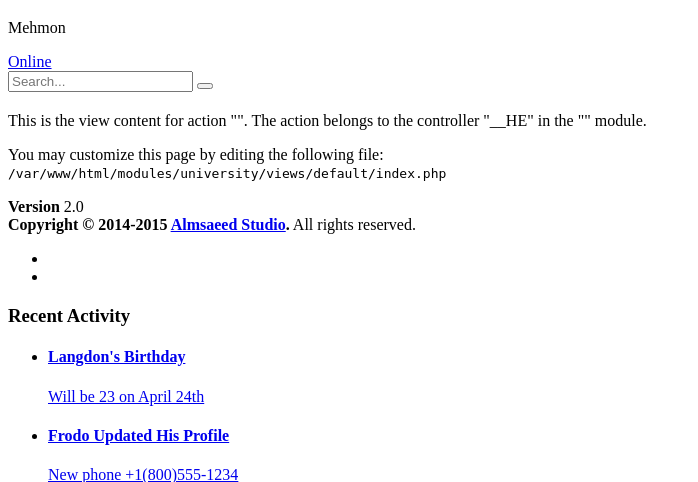
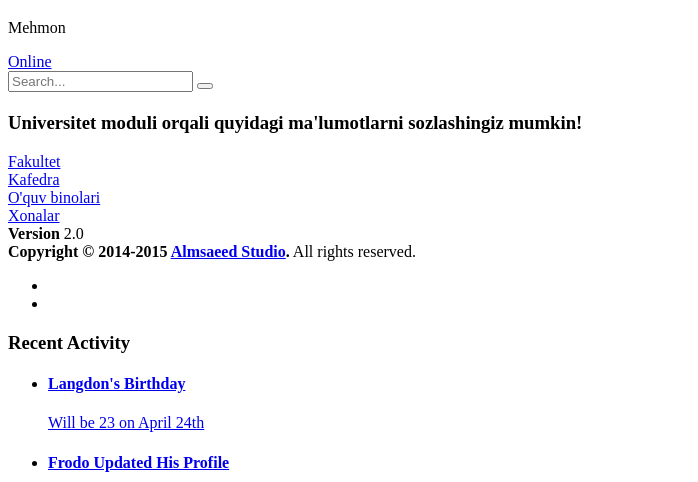
Before and after one commit to muzart/tatu, a Yii app: template basic/modules/university/views/default/index.php in a window 1280 px wide. Shown: the part 3697-4179 px from the top of the page, without its empty margins (0-698 px from the left). Run offline with PHP 8.4 and a stand-in for Yii, Linux system fonts and the light colour scheme; the template is opened without the code that fills it, so the values that code supplies are empty; some libraries are stand-ins or nearby versions.

Commit message:
University module views fixed

```diff
--- a/basic/modules/university/views/default/index.php
+++ b/basic/modules/university/views/default/index.php
@@ -1,12 +1,19 @@
 <div class="university-default-index">
-    <h1><?= $this->context->action->uniqueId ?></h1>
-    <p>
-        This is the view content for action "<?= $this->context->action->id ?>".
-        The action belongs to the controller "<?= get_class($this->context) ?>"
-        in the "<?= $this->context->module->id ?>" module.
-    </p>
-    <p>
-        You may customize this page by editing the following file:<br>
-        <code><?= __FILE__ ?></code>
-    </p>
+    <h3>Universitet moduli orqali quyidagi ma'lumotlarni sozlashingiz mumkin!</h3>
+
+    <div class="row">
+        <div class="col-md-3">
+            <?=\yii\helpers\Html::a('Fakultet',['faculty/index']);?>
+        </div>
+        <div class="col-md-3">
+            <?=\yii\helpers\Html::a('Kafedra',['department/index']);?>
+        </div>
+        <div class="col-md-3">
+            <?=\yii\helpers\Html::a('O\'quv binolari',['building/index']);?>
+        </div>
+        <div class="col-md-3">
+            <?=\yii\helpers\Html::a('Xonalar',['room/index']);?>
+        </div>
+    </div>
+
 </div>
--- a/basic/modules/university/views/faculty/view.php
+++ b/basic/modules/university/views/faculty/view.php
@@ -30,7 +30,10 @@ $this->params['breadcrumbs'][] = $this->title;
         'attributes' => [
             'id',
             'name',
-            'building_id',
+            [
+                'attribute' => 'building_id',
+                'value' => $model->building->name,
+            ]
         ],
     ]) ?>
 
--- a/basic/modules/university/views/layouts/header.php
+++ b/basic/modules/university/views/layouts/header.php
@@ -7,7 +7,7 @@ use yii\helpers\Html;
 
 <header class="main-header">
 
-    <?= Html::a('<span class="logo-mini">APP</span><span class="logo-lg">' . Yii::$app->name . '</span>', Yii::$app->homeUrl, ['class' => 'logo']) ?>
+    <?= Html::a('<span class="logo-mini">TATU</span><span class="logo-lg"> Universitet </span>', '/university', ['class' => 'logo']) ?>
 
     <nav class="navbar navbar-static-top" role="navigation">
 
--- a/basic/modules/university/views/room/view.php
+++ b/basic/modules/university/views/room/view.php
@@ -30,7 +30,10 @@ $this->params['breadcrumbs'][] = $this->title;
         'attributes' => [
             'id',
             'name',
-            'building_id',
+            [
+                'attribute' => 'building_id',
+                'value' => $model->building->name
+            ],
         ],
     ]) ?>
 
```
Also changed, not shown: basic/modules/university/views/department/index.php (+18 -3 lines), basic/modules/university/views/department/view.php (+12 -3 lines), basic/modules/university/views/faculty/index.php (+6 -1 lines), basic/modules/university/views/room/index.php (+6 -1 lines).
